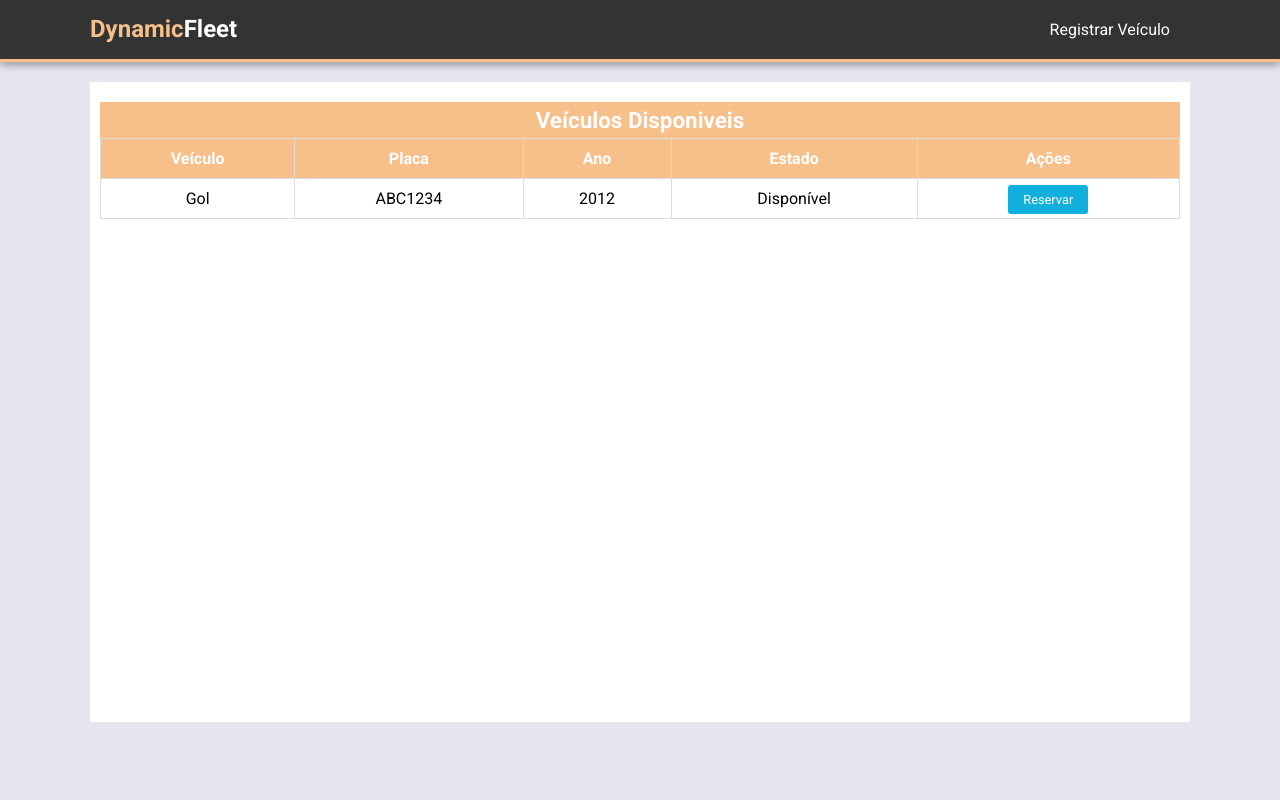
After one commit to MarioGN/dynamicfleet-django, a Django app: page / in a window 1280 px wide. The commit adds this page. Run offline with Django 3.2, Linux system fonts and the light colour scheme; parts of the project's set-up code (start-up, migrations or seed data) failed here and were passed over.

Commit message:
Criada a view de listagem de veículos, design inicial do templade adicionado

```diff
--- a/dynamicfleet/urls.py
+++ b/dynamicfleet/urls.py
@@ -17,6 +17,6 @@ from django.contrib import admin
 from django.urls import path, include
 
 urlpatterns = [
-    path('veiculos/', include('dynamicfleet.veiculos.urls')),
+    path('', include('dynamicfleet.veiculos.urls')),
     path('admin/', admin.site.urls),
 ]
--- a/dynamicfleet/veiculos/static/css/main.css
+++ b/dynamicfleet/veiculos/static/css/main.css
@@ -6,6 +6,7 @@
     --font-color-light: #fff;
 
     --navbar-primary-color: #f7c08a;
+    --navbar-primary-color-hover: #f59f48d8;
     --navbar-secondary-color: #333;
     --navbar-secondary-color-hover: #444;
 
@@ -130,10 +131,6 @@ a {
     font-weight: bold;
 }
 
-#vehicle-form label small {
-    color: var(--btn-cancel-background);
-}
-
 #vehicle-form input {
     width: 100%;
     padding: 8px;
@@ -175,10 +172,6 @@ a {
     color: #E75B65;
     font-size: .9em;
     display: block;
-}
-
-#vehicle-form .invalid span ul {
-    list-style: none;
 }
 
 #ano-container label,
@@ -225,6 +218,7 @@ a {
 }
 
 .info-text {
+    display: none;
     font-size: 1.1em;
     background-color: #187FF5;
     width: 600px;
@@ -234,3 +228,57 @@ a {
     padding: 10px;
     border-radius: 5px;
 }
+
+/* Lista de Veículos */
+#list-container {
+    width: 100%;
+    margin: 20px auto;
+    background: var(--font-color-light);
+    box-shadow: 0 0 14px 0 rgba(0, 0, 0, 0.02);
+    border-radius: 2px;
+    min-height: 80vh;
+    padding: 20px 10px;
+}
+
+#list-container .list-header {
+    background-color: var(--navbar-primary-color);
+    padding: 5px;
+    text-align: center;
+}
+
+#list-container h3 {
+    font-size: 1.4em;
+    color: var(--font-color-light);
+}
+
+#table-container table {
+    border-collapse: collapse;
+    width: 100%;
+}
+
+#table-container table, th, td {
+    border: 1px solid #ddd;
+    text-align: left;
+}
+
+#table-container th {
+    background-color: var(--navbar-primary-color);
+    color: var(--font-color-light);
+}
+
+#table-container th, td {
+    padding: 10px;
+    text-align: center;
+}
+
+#table-container .btn-action {
+    background-color: #11AFDE;
+    padding: 7px 15px;
+    color: var(--font-color-light);
+    border-radius: 3px;
+    font-size: .8em;
+}
+
+#table-container .btn-action:hover {
+    background-color: rgb(27, 141, 175);
+}
--- /dev/null
+++ b/dynamicfleet/veiculos/templates/veiculos/vehicles_list.html
@@ -0,0 +1,35 @@
+{% extends 'base.html' %}
+
+{% block content %}
+<div class="container">
+    <div id="list-container">
+        <div class="list-header">
+            <h3>Veículos Disponiveis</h3>
+        </div>
+
+        <div id="table-container">
+            <table>
+                <thead>
+                    <tr>
+                        <th>Veículo</th>
+                        <th>Placa</th>
+                        <th>Ano</th>
+                        <th>Estado</th>
+                        <th>Ações</th>
+                    </tr>
+                </thead>
+                <tbody>
+                    <tr>
+                        <td>Gol</td>
+                        <td>ABC1234</td>
+                        <td>2012</td>
+                        <td>Disponível</td>
+                        <td><a href="#" class="btn-action">Reservar</a></td>
+                    </tr>
+
+                </tbody>
+            </table>
+        </div>
+    </div>
+</div>
+{% endblock content %}
--- a/dynamicfleet/veiculos/urls.py
+++ b/dynamicfleet/veiculos/urls.py
@@ -1,8 +1,9 @@
 from django.urls import path
-from dynamicfleet.veiculos.views import register_vehicle
+from dynamicfleet.veiculos.views import register_vehicle, vehicles_list
 
 app_name = 'veiculos'
 
 urlpatterns = [
-    path('', register_vehicle, name='register_vehicle'),
+    path('', vehicles_list, name='vehicles_list'),
+    path('veiculos/', register_vehicle, name='register_vehicle'),
 ]
--- a/dynamicfleet/veiculos/views.py
+++ b/dynamicfleet/veiculos/views.py
@@ -1,4 +1,4 @@
-from django.shortcuts import render
+from django.shortcuts import render, HttpResponse
 from django.contrib import messages
 from dynamicfleet.veiculos.forms import VehicleForm
 
@@ -16,3 +16,7 @@ def register_vehicle(request):
 
     return render(request, 'veiculos/register_vehicle.html',
                     {'form': VehicleForm()})
+
+
+def vehicles_list(request):
+    return render(request, 'veiculos/vehicles_list.html')
```
Also changed, not shown: dynamicfleet/veiculos/tests/test_view_vehicles_list.py (added, +13 -0 lines), dynamicfleet/veiculos/migrations/0002_auto_20200128_1444.py (added).
